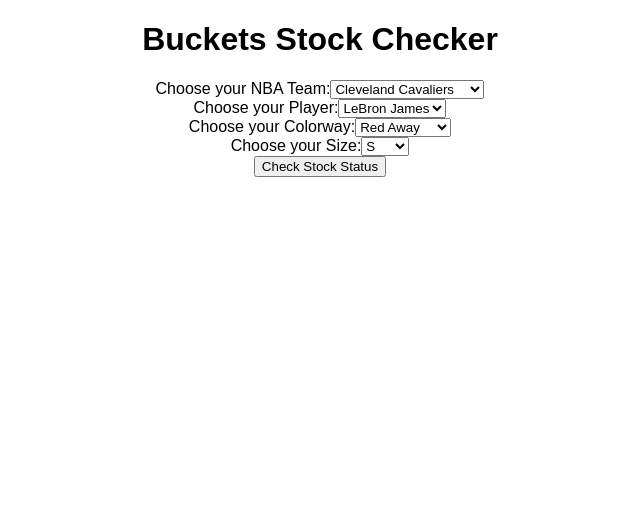
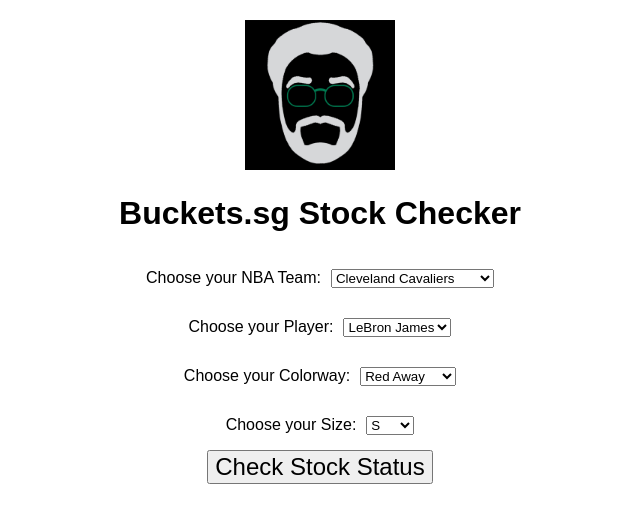
Before and after one commit to greeddiscient/buckets, a React (Create React App) app: page / in a window 1280 px wide. Shown: the top 522 px of the page, without its empty margins (320-960 px from the left). Built offline with nearby package versions, Linux system fonts and the light colour scheme.

Commit message:
moving to production

```diff
--- a/package.json
+++ b/package.json
@@ -17,7 +17,7 @@
     "react-router-dom": "^4.2.2"
   },
   "scripts": {
-    "start": "react-scripts start",
+    "start": "node server",
     "build": "react-scripts build",
     "test": "react-scripts test --env=jsdom",
     "eject": "react-scripts eject"
--- a/src/Admin.js
+++ b/src/Admin.js
@@ -77,7 +77,7 @@
 
     return (
       <div className="admin">
-        <h1>Buckets Inventory Manager</h1>
+        <h1>Buckets.sg Inventory Manager</h1>
         <div className="jersey-table">
 
           <table className="table table-bordered">
--- /dev/null
+++ b/src/AdminLogin.css
@@ -0,0 +1,3 @@
+.AdminLogin{
+  text-align: center;
+}
--- a/src/AdminLogin.js
+++ b/src/AdminLogin.js
@@ -1,6 +1,6 @@
 import React, { Component } from 'react';
 import axios from 'axios';
-import './App.css';
+import './AdminLogin.css';
 
 class AdminLogin extends Component {
   constructor(props) {
--- a/src/App.css
+++ b/src/App.css
@@ -29,4 +29,19 @@
 
 label{
   display:block;
+  padding:15px;
 }
+select{
+  margin-left: 10px;
+}
+
+.logo{
+  margin-top: 20px;
+  width: 150px;
+}
+.checkStockButton{
+  font-size: 1.5em;
+}
+.checkForm{
+  margin-bottom: 20px;
+}
--- a/src/App.js
+++ b/src/App.js
@@ -1,8 +1,9 @@
 import React, { Component } from 'react';
-import logo from './logo.svg';
+import logo from './uncledrew.png';
 import axios from 'axios';
 import FontAwesome from 'react-fontawesome';
 import './App.css';
+import teamsData from './data'
 
 class App extends Component {
   constructor(props) {
@@ -12,11 +13,8 @@
       playerValue: 'LeBron James',
       colorwayValue: 'Red Away',
       sizeValue: 'S',
-      teams: [{name: "Cleveland Cavaliers", players:["LeBron James","Kyrie Irving"], colorways:["Red Away","White Home"]      },
-              {name: "Golden State Warriors", players:["Stephen Curry","Klay Thompson"], colorways:["Blue Away","White Home"]      }
-
-            ],
-      selectedTeam:[{name: "Cleveland Cavaliers", players:["LeBron James","Kyrie Irving"], colorways:["Red Away","White Home"]}],
+      teams: teamsData,
+      selectedTeam: teamsData[0],
       inStock: false,
       init: true,
       searching: false
@@ -29,7 +27,11 @@
 
     this.handleSubmit = this.handleSubmit.bind(this);
   }
-
+  // teams: [{name: "Cleveland Cavaliers", players:["LeBron James","Kyrie Irving"], colorways:["Red Away","White Home"]      },
+  //         {name: "Golden State Warriors", players:["Stephen Curry","Klay Thompson"], colorways:["Blue Away","White Home"]      }
+  //
+  //       ],
+  // selectedTeam:[{name: "Cleveland Cavaliers", players:["LeBron James","Kyrie Irving"], colorways:["Red Away","White Home"]}],
   teamHandleChange(event) {
     let team = this.state.teams.filter(team => {
               return team.name === event.target.value
@@ -92,8 +94,8 @@
 
     return (
       <div className="App">
-
-        <h1>Buckets Stock Checker</h1>
+        <img className="logo" src= {logo}></img>
+        <h1>Buckets.sg Stock Checker</h1>
 
 
         <form className= "checkForm"onSubmit={this.handleSubmit}>
@@ -137,7 +139,7 @@
               <option value="XXL">XXL</option>
             </select>
           </label>
-          <input type="submit" value="Check Stock Status" />
+          <input className="checkStockButton" type="submit" value="Check Stock Status" />
         </form>
 
         {this.state.searching ? <FontAwesome name='spinner' size='2x' spin /> : null}
--- /dev/null
+++ b/src/data.js
@@ -0,0 +1,10 @@
+var teamsData=[
+
+  {name: "Cleveland Cavaliers", players:["LeBron James","Kyrie Irving"], colorways:["White Home","Red Away"]      },
+  {name: "Golden State Warriors", players:["Stephen Curry","Klay Thompson"], colorways:["White Home","Blue Away"]      },
+  {name: "Oklahoma City Thunder", players:["Russell Westbrook","Carmelo Anthony","Paul George"], colorways:["White Home","Blue Away"]      }
+
+      ]
+
+
+export default teamsData
```
Also changed, not shown: src/uncledrew.png (added), 11 other files (tests, documents, lock files or other folders).
